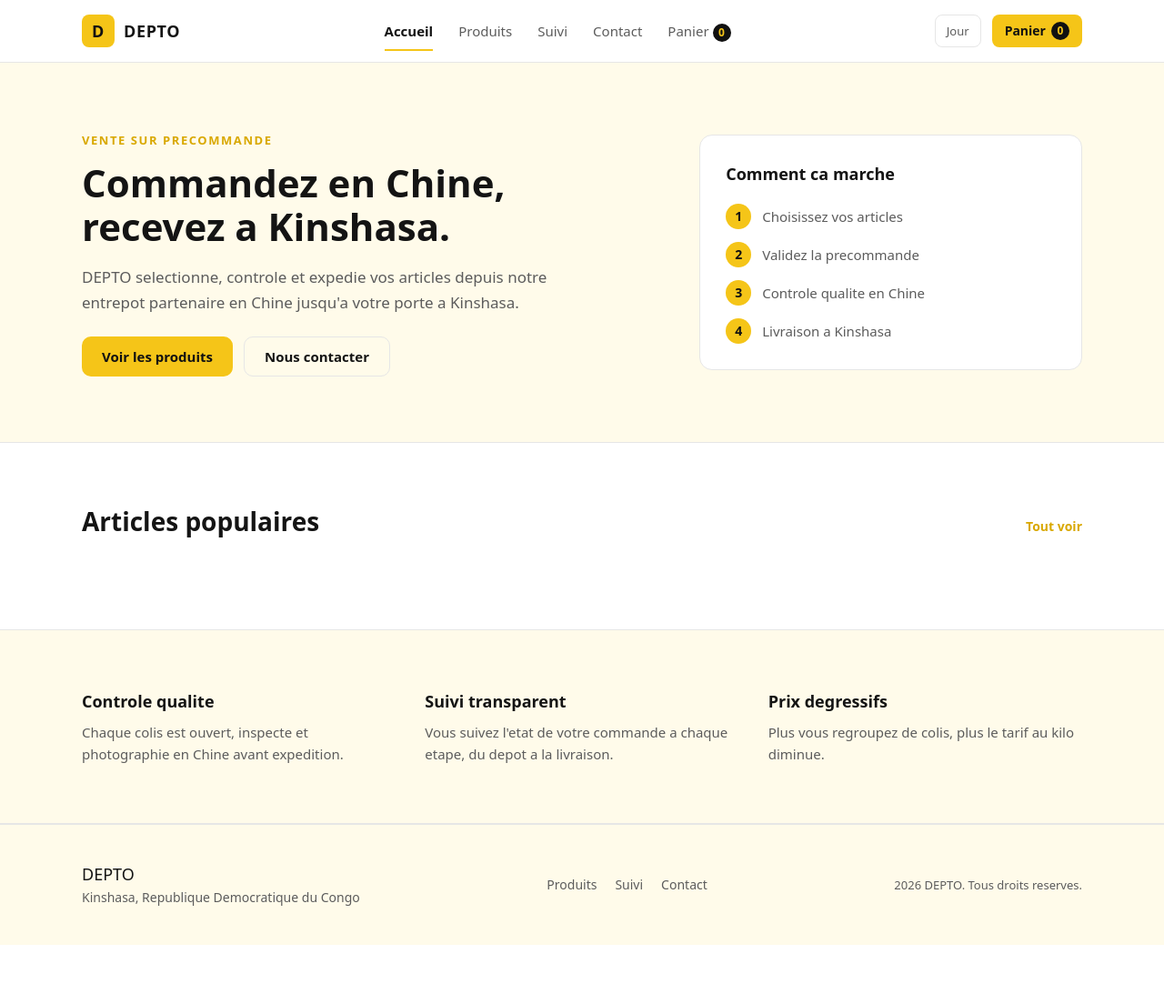
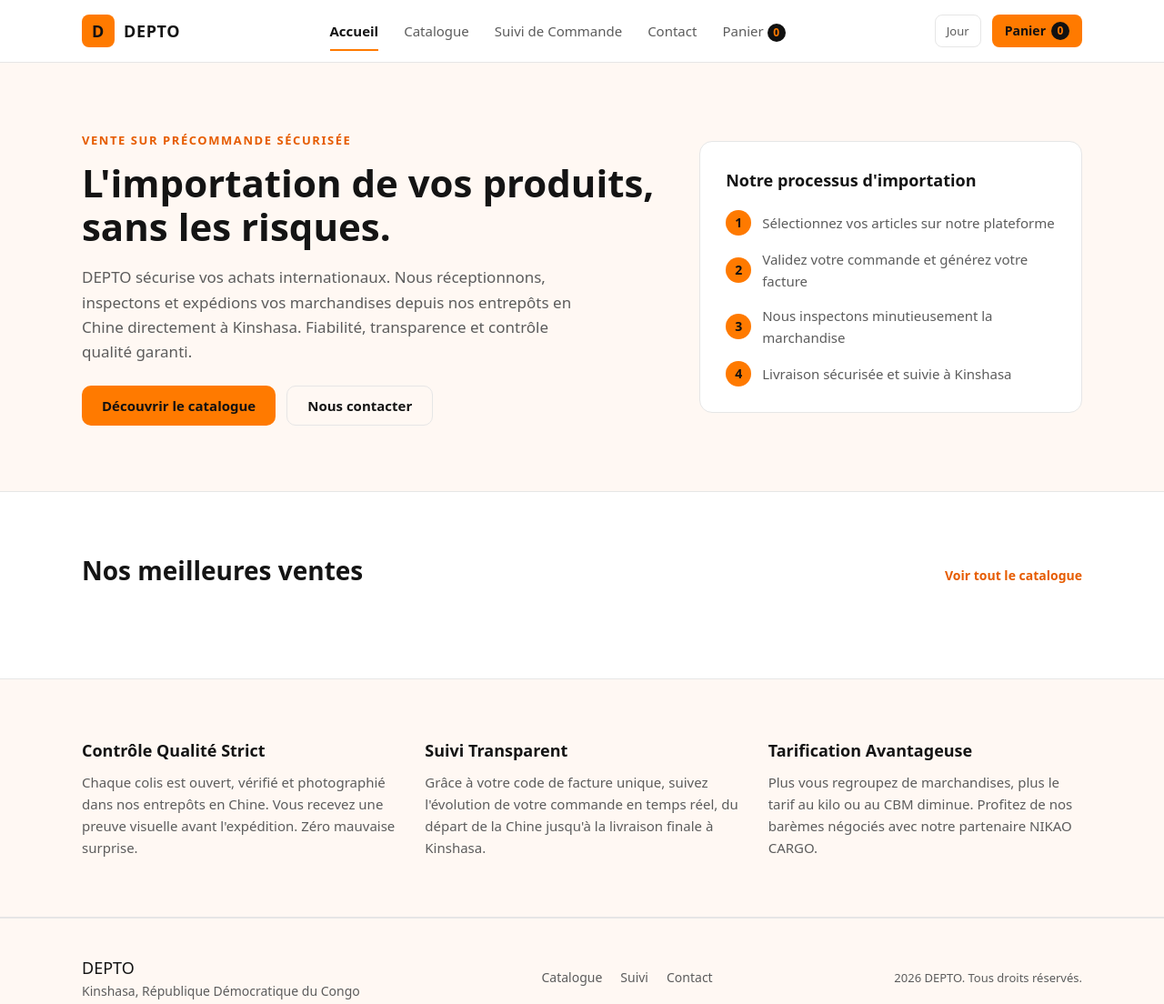
Before and after one commit to JordyBiaya11/Depto, a website: page public/index.html in a window 1280 px wide. Shown: the whole page at 91% size. Before the commit the page ends 1039 px from the top, so only its background shows below. Drawn offline with Linux system fonts and the light colour scheme; no server answers; a script that the page names is missing.

Commit message:
Passage a l'orange et textes professionnels

```diff
--- a/public/css/themes.css
+++ b/public/css/themes.css
@@ -1,10 +1,10 @@
 :root {
   --bg-primary: #ffffff;
-  --bg-secondary: #fffbea;
+  --bg-secondary: #fff8f3; /* Un blanc très légèrement teinté d'orange pour le fond */
   --text-primary: #141414;
   --text-secondary: #5c5c5c;
-  --accent: #f5c518;
-  --accent-dark: #d9a800;
+  --accent: #FF7A00; /* L'orange DEPTO */
+  --accent-dark: #E65C00; /* L'orange foncé pour le survol */
   --border: #e6e6e6;
   --card-bg: #ffffff;
 }
@@ -14,8 +14,8 @@
   --bg-secondary: #171717;
   --text-primary: #f2f2f2;
   --text-secondary: #a8a8a8;
-  --accent: #f5c518;
-  --accent-dark: #ffd633;
+  --accent: #FF7A00;
+  --accent-dark: #FF9933; /* Un orange plus lumineux en mode sombre */
   --border: #2a2a2a;
   --card-bg: #1a1a1a;
 }
--- a/public/index.html
+++ b/public/index.html
@@ -4,8 +4,8 @@
   <meta charset="UTF-8">
   <meta name="google-site-verification" content="C5KQuCCaOAst-4v36ckxsxg2kh-p5j-rahFaalaf0Fc" />
   <meta name="viewport" content="width=device-width, initial-scale=1.0">
-  <meta name="description" content="DEPTO - Vente sur precommande a Kinshasa. Vetements et electronique importes avec controle qualite.">
-  <title>DEPTO - Vente sur precommande</title>
+  <meta name="description" content="DEPTO - Plateforme d'importation et de logistique à Kinshasa. Achetez en Chine en toute sécurité avec un contrôle qualité rigoureux.">
+  <title>DEPTO - Importation et Logistique Sécurisée</title>
   <link rel="stylesheet" href="css/style.css">
   <link rel="stylesheet" href="css/themes.css">
   <script src="https://unpkg.com/@lottiefiles/dotlottie-wc@latest/dist/dotlottie-wc.js" type="module"></script>
@@ -26,10 +26,10 @@
         <span class="brand-name">DEPTO</span>
       </a>
 
-            <nav class="main-nav" id="mainNav">
+      <nav class="main-nav" id="mainNav">
         <a href="index.html" class="nav-link active">Accueil</a>
-        <a href="produits.html" class="nav-link">Produits</a>
-        <a href="suivi.html" class="nav-link">Suivi</a>
+        <a href="produits.html" class="nav-link">Catalogue</a>
+        <a href="suivi.html" class="nav-link">Suivi de Commande</a>
         <a href="contact.html" class="nav-link">Contact</a>
         <a href="panier.html" class="nav-link mobile-cart-link">
           Panier <span class="cart-count" id="mobileCartCount">0</span>
@@ -56,24 +56,23 @@
     <section class="hero">
       <div class="container hero-inner">
         <div class="hero-text">
-          <p class="eyebrow">Vente sur precommande</p>
-          <h1>Commandez en Chine, recevez a Kinshasa.</h1>
+          <p class="eyebrow">Vente sur précommande sécurisée</p>
+          <h1>L'importation de vos produits, sans les risques.</h1>
           <p class="lead">
-            DEPTO selectionne, controle et expedie vos articles depuis notre
-            entrepot partenaire en Chine jusqu'a votre porte a Kinshasa.
+            DEPTO sécurise vos achats internationaux. Nous réceptionnons, inspectons et expédions vos marchandises depuis nos entrepôts en Chine directement à Kinshasa. Fiabilité, transparence et contrôle qualité garanti.
           </p>
           <div class="hero-actions">
-            <a href="produits.html" class="btn btn-primary">Voir les produits</a>
+            <a href="produits.html" class="btn btn-primary">Découvrir le catalogue</a>
             <a href="contact.html" class="btn btn-ghost">Nous contacter</a>
           </div>
         </div>
         <div class="hero-card">
-          <h2>Comment ca marche</h2>
+          <h2>Notre processus d'importation</h2>
           <ol class="steps">
-            <li><span>1</span> Choisissez vos articles</li>
-            <li><span>2</span> Validez la precommande</li>
-            <li><span>3</span> Controle qualite en Chine</li>
-            <li><span>4</span> Livraison a Kinshasa</li>
+            <li><span>1</span> Sélectionnez vos articles sur notre plateforme</li>
+            <li><span>2</span> Validez votre commande et générez votre facture</li>
+            <li><span>3</span> Nous inspectons minutieusement la marchandise</li>
+            <li><span>4</span> Livraison sécurisée et suivie à Kinshasa</li>
           </ol>
         </div>
       </div>
@@ -82,8 +81,8 @@
     <section class="section">
       <div class="container">
         <div class="section-head">
-          <h2>Articles populaires</h2>
-          <a href="produits.html" class="link-more">Tout voir</a>
+          <h2>Nos meilleures ventes</h2>
+          <a href="produits.html" class="link-more">Voir tout le catalogue</a>
         </div>
         <div class="product-grid" id="produitsVedettes"></div>
       </div>
@@ -92,16 +91,16 @@
     <section class="section section-alt">
       <div class="container feature-grid">
         <div class="feature">
-          <h3>Controle qualite</h3>
-          <p>Chaque colis est ouvert, inspecte et photographie en Chine avant expedition.</p>
+          <h3>Contrôle Qualité Strict</h3>
+          <p>Chaque colis est ouvert, vérifié et photographié dans nos entrepôts en Chine. Vous recevez une preuve visuelle avant l'expédition. Zéro mauvaise surprise.</p>
         </div>
         <div class="feature">
-          <h3>Suivi transparent</h3>
-          <p>Vous suivez l'etat de votre commande a chaque etape, du depot a la livraison.</p>
+          <h3>Suivi Transparent</h3>
+          <p>Grâce à votre code de facture unique, suivez l'évolution de votre commande en temps réel, du départ de la Chine jusqu'à la livraison finale à Kinshasa.</p>
         </div>
         <div class="feature">
-          <h3>Prix degressifs</h3>
-          <p>Plus vous regroupez de colis, plus le tarif au kilo diminue.</p>
+          <h3>Tarification Avantageuse</h3>
+          <p>Plus vous regroupez de marchandises, plus le tarif au kilo ou au CBM diminue. Profitez de nos barèmes négociés avec notre partenaire NIKAO CARGO.</p>
         </div>
       </div>
     </section>
@@ -112,14 +111,14 @@
     <div class="container footer-inner">
       <div>
         <p class="brand-name">DEPTO</p>
-        <p class="footer-text">Kinshasa, Republique Democratique du Congo</p>
+        <p class="footer-text">Kinshasa, République Démocratique du Congo</p>
       </div>
       <div class="footer-links">
-        <a href="produits.html">Produits</a>
+        <a href="produits.html">Catalogue</a>
         <a href="suivi.html">Suivi</a>
         <a href="contact.html">Contact</a>
       </div>
-      <p class="footer-copy">2026 DEPTO. Tous droits reserves.</p>
+      <p class="footer-copy">2026 DEPTO. Tous droits réservés.</p>
     </div>
   </footer>
 
```
